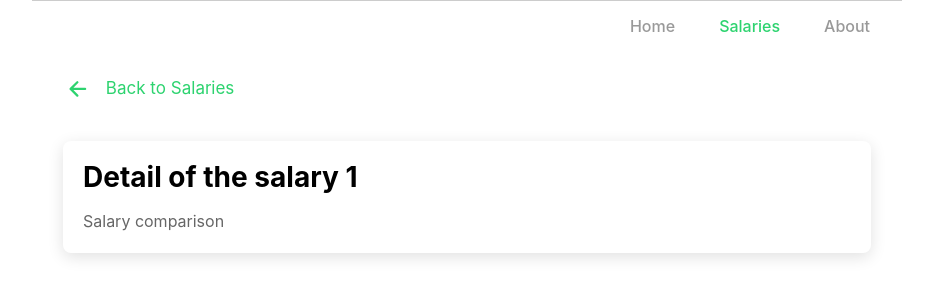
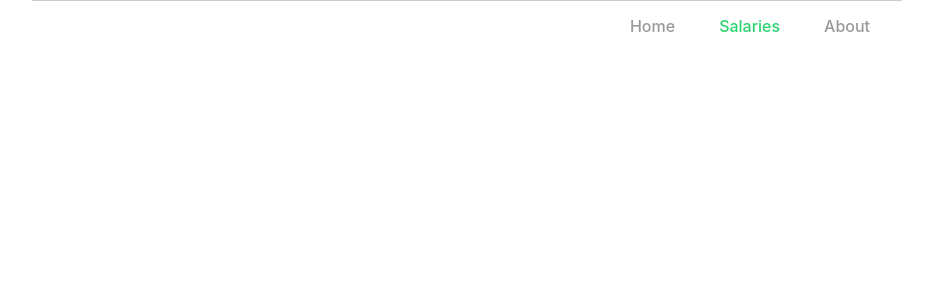
Before and after one commit to bcneng/salary-tracker-web, a React (Create React App) app: page /salaries/1 in a window 1280 px wide. Shown: the top 300 px of the page, without its empty margins (173-1106 px from the left). Built offline with nearby package versions, Linux system fonts and the light colour scheme.

Commit message:
fix: remove salary detail page

```diff
--- a/src/App.tsx
+++ b/src/App.tsx
@@ -39,7 +39,6 @@ import '@ionic/react/css/display.css';
 /* Theme variables */
 import './theme/variables.scss';
 import './theme/main.scss';
-import SalaryDetailPage from './pages/SalaryDetail/SalaryDetailPage';
 
 const App: React.FC = () => {
   return (
@@ -51,7 +50,6 @@ const App: React.FC = () => {
             <Route path="/home" component={Home} exact />
             <Route path="/salaries" component={Salaries} exact />
             <Route path="/salaries/new-salary" component={CreateSalary} exact />
-            <Route path="/salaries/:id" component={SalaryDetailPage} exact />
             <Redirect exact from="/" to="/home" />
           </IonRouterOutlet>
 
--- a/src/components/SalaryList.tsx
+++ b/src/components/SalaryList.tsx
@@ -11,19 +11,13 @@ import { Salary } from './../pages/Salaries/Salaries';
 
 type Props = {
   salaries: Salary[];
-  onSalaryClick: (salary: Salary) => void;
 };
 
-export const SalaryList: React.FC<Props> = ({ salaries, onSalaryClick }) => {
+export const SalaryList: React.FC<Props> = ({ salaries }) => {
   return (
     <>
       {salaries.map((salary, index) => (
-        <IonCard
-          className="animated-car"
-          key={index}
-          href=""
-          routerLink={`/salaries/${salary.id}`}
-        >
+        <IonCard className="animated-car" key={index}>
           <IonCardHeader>
             <IonCardTitle>{salary.role} </IonCardTitle>
           </IonCardHeader>
--- a/src/pages/Salaries/Salaries.tsx
+++ b/src/pages/Salaries/Salaries.tsx
@@ -77,8 +77,6 @@ const Salaries: React.FC = () => {
     },
   ];
 
-  const handleSalaryClick = () => {};
-
   return (
     <IonPage>
       <IonHeader className="ion-hide-sm-up" mode="md">
@@ -108,7 +106,7 @@ const Salaries: React.FC = () => {
           <IonListHeader color="none" lines="none">
             Last entries
           </IonListHeader>
-          <SalaryList salaries={salaries} onSalaryClick={handleSalaryClick} />
+          <SalaryList salaries={salaries} />
         </IonGrid>
       </IonContent>
     </IonPage>
--- a/src/pages/SalaryDetail/SalaryDetailPage.tsx
+++ /dev/null
@@ -1,58 +0,0 @@
-import React from 'react';
-import {
-  IonContent,
-  IonHeader,
-  IonPage,
-  IonCard,
-  IonCardContent,
-  IonCardHeader,
-  IonTitle,
-  IonToolbar,
-  IonGrid,
-  IonCardTitle,
-  IonButtons,
-  IonBackButton,
-  IonButton,
-  IonIcon,
-} from '@ionic/react';
-import { useParams } from 'react-router-dom';
-
-import './SalaryDetailPage.scss';
-import { arrowBack } from 'ionicons/icons';
-
-const SalaryDetailPage: React.FC = () => {
-  const { id } = useParams();
-
-  return (
-    <IonPage>
-      <IonHeader className="ion-hide-sm-up" mode="md">
-        <IonToolbar>
-          <IonButtons slot="start">
-            <IonBackButton defaultHref="/salaries" />
-          </IonButtons>
-          <IonTitle>Salary Detail</IonTitle>
-        </IonToolbar>
-      </IonHeader>
-      <IonContent>
-        <IonGrid className="page-header" fixed>
-          <IonButton
-            class="ion-hide-sm-down"
-            fill="clear"
-            routerLink="/salaries"
-          >
-            <IonIcon class="ion-margin-end" icon={arrowBack}></IonIcon> Back to
-            Salaries
-          </IonButton>
-          <IonCard className="ion-hide-sm-down">
-            <IonCardHeader>
-              <IonCardTitle>Detail of the salary {id}</IonCardTitle>
-            </IonCardHeader>
-            <IonCardContent>Salary comparison </IonCardContent>
-          </IonCard>
-        </IonGrid>
-      </IonContent>
-    </IonPage>
-  );
-};
-
-export default SalaryDetailPage;
```
Also changed, not shown: src/pages/SalaryDetail/SalaryDetailPage.scss (deleted).
